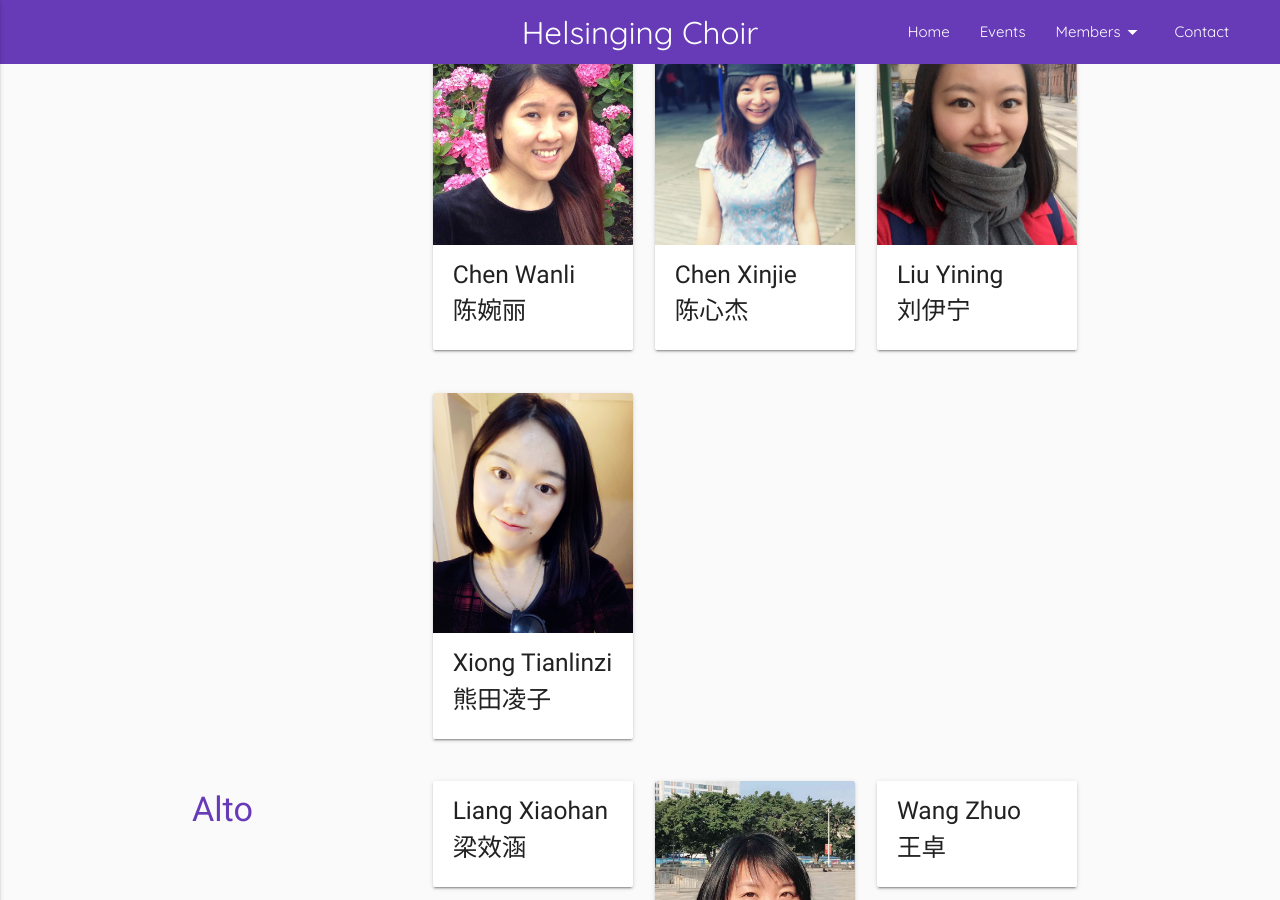
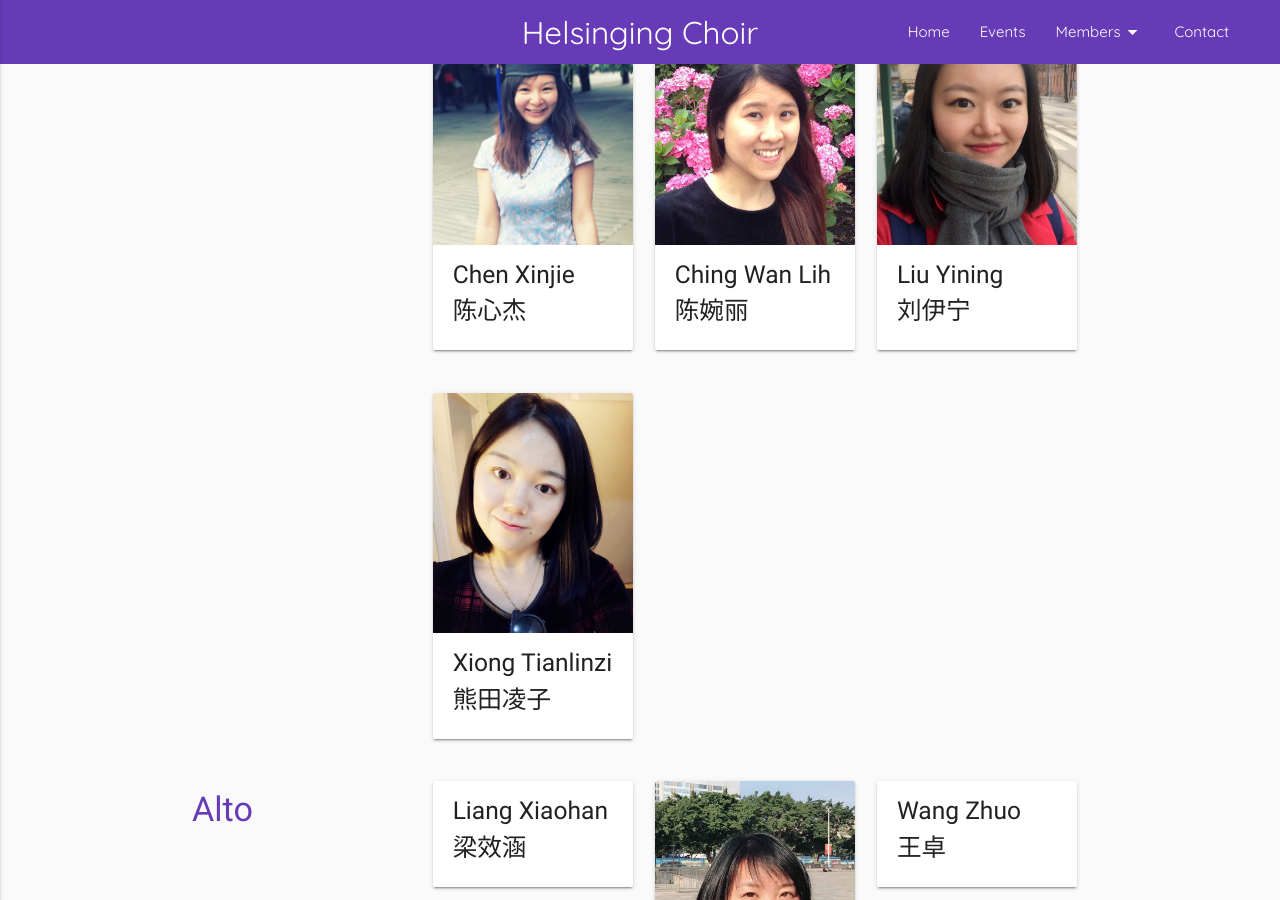
Before and after one commit to helsinging/helsinging.github.io, a Jekyll site: the page built from _pages/people.html, in a window 1280 px wide and 900 px high, scrolled down 1156 px. Built offline with Jekyll 4.4.1, drawn with Linux system fonts in a browser that asks for light colours; nearby versions of some CDN libraries; some web fonts are replaced.

Commit message:
name update

```diff
--- a/_data/people.yml
+++ b/_data/people.yml
@@ -28,7 +28,7 @@ soprano:
     avatar_url: "/assets/img/avatar/xiongtianlingzi.jpg"
     misc: "3rd leader"
 
-  - name_en: "Chen Wanli"
+  - name_en: "Ching Wan Lih"
     name_cn: "陈婉丽"
     avatar_url: "/assets/img/avatar/chenwanli.jpg"
 
```
